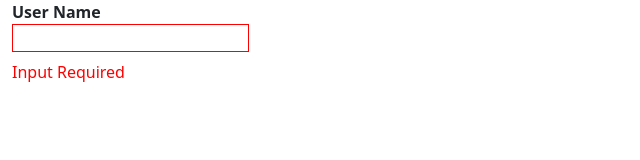
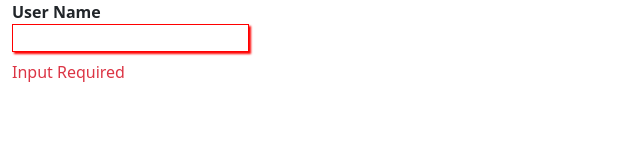
Before and after one commit to anurg/JS, a React (Create React App) app in the folder react-projects/shopping-react/: page / in a window 1280 px wide. Shown: the top 160 px of the page, without its empty margins (0-640 px from the left). Built offline with nearby package versions, Linux system fonts and the light colour scheme.

Commit message:
Style binding Example.

```diff
--- /dev/null
+++ b/react-projects/shopping-react/src/components/style-demo/style-demo.css
@@ -0,0 +1,11 @@
+.invalid-style {
+  border: 1px solid red;
+  box-shadow: 2px 2px 2px red;
+  outline: none;
+}
+
+.valid-style {
+  border: 1px solid green;
+  box-shadow: 2px 2px 2px green;
+  outline: none;
+}
--- a/react-projects/shopping-react/src/components/style-demo/style-demo.jsx
+++ b/react-projects/shopping-react/src/components/style-demo/style-demo.jsx
@@ -1,23 +1,48 @@
 import { useState } from "react";
+import "./style-demo.css"
+//  Style Binding Example
+// export function StyleDemo() {
+//     const [nameError, setNameError] = useState({display : 'block', color : 'red'});
+//     const [elementColor, setElementColor] = useState({border : '1px solid red'})
+//     function handleNameError(e) {
+//         if (e.target.value ==='') {
+//             setNameError({display:'block', color : 'red'})
+//             setElementColor({border : '1px solid red'});
+//         } else {
+//             setNameError({display : 'none'})
+//             setElementColor({border : '1px solid green'});
+//         }
+//     }
+//     return (
+//         <div className="container-fluid">
+//             <dl>
+//                 <dt>User Name</dt>
+//                 <dd><input type="text" style={elementColor} onChange={handleNameError}/></dd>
+//                 <dd style={nameError}>Input Required</dd>
+//             </dl>
+//         </div>
+//     );
+// }
 
+// CLass binding Example
 export function StyleDemo() {
-    const [nameError, setNameError] = useState({display : 'block', color : 'red'});
-    const [elementColor, setElementColor] = useState({border : '1px solid red'})
+    const [nameError, setNameError] = useState('invalid-style');
+    const [required, setRequired] = useState('d-block text-danger')
     function handleNameError(e) {
         if (e.target.value ==='') {
-            setNameError({display:'block', color : 'red'})
-            setElementColor({border : '1px solid red'});
+           setNameError('invalid-style');
+           setRequired('d-block text-danger')
         } else {
-            setNameError({display : 'none'})
-            setElementColor({border : '1px solid green'});
+            setNameError('valid-style');
+            setRequired('d-none')
         }
     }
     return (
         <div className="container-fluid">
             <dl>
                 <dt>User Name</dt>
-                <dd><input type="text" style={elementColor} onChange={handleNameError}/></dd>
-                <dd style={nameError}>Input Required</dd>
+                <dd><input type="text" className={nameError} onChange={handleNameError}/></dd>
+                <dd className={required}>Input Required</dd>
             </dl>
         </div>
     );
```
